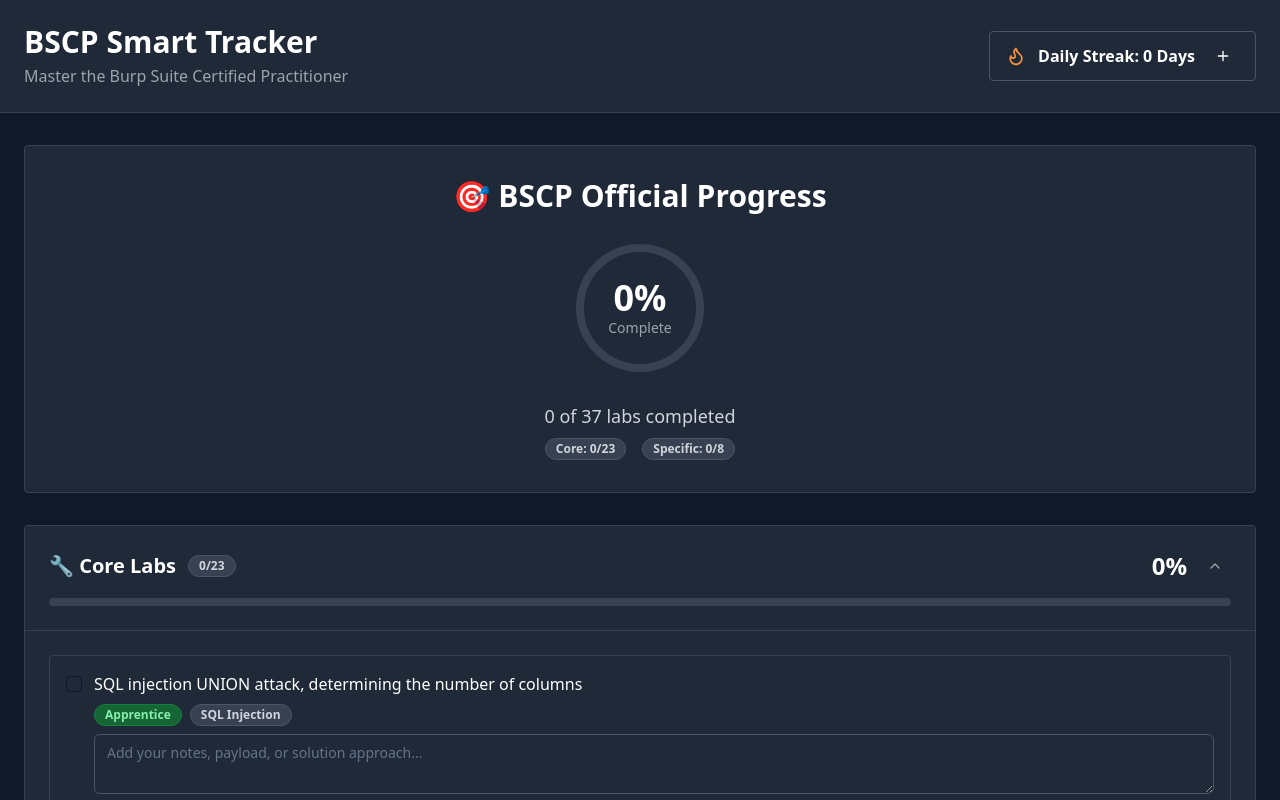
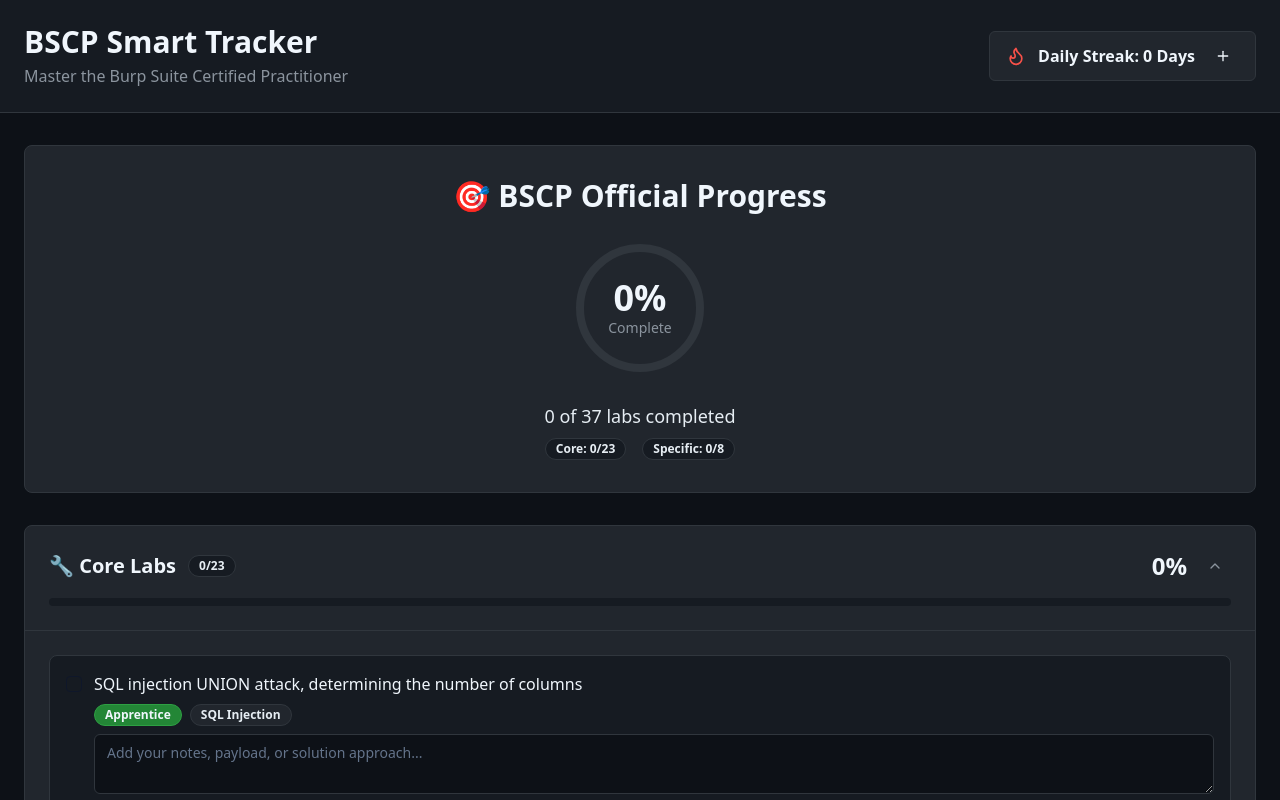
Before and after one commit to kabir0104k/bscp-hack-tracker-pro, a React (Vite) app: page / in a window 1280 px wide. Shown: the top 800 px of the page. Built offline with nearby package versions, Linux system fonts and the light colour scheme.

Commit message:
Refactor: Apply color scheme from the provided repo
Apply the color scheme from the provided GitHub repository to the UI.

```diff
--- a/src/components/BSCPTracker.tsx
+++ b/src/components/BSCPTracker.tsx
@@ -93,19 +93,19 @@ const BSCPTracker = () => {
   return (
     <div className="space-y-8">
       {/* BSCP Official Progress Header */}
-      <div className="bg-gray-800 border border-gray-700 p-8 rounded">
+      <div className="bg-[#21262d] border border-[#30363d] p-8 rounded-lg">
         <div className="text-center space-y-6">
-          <h2 className="text-3xl font-bold text-white">
+          <h2 className="text-3xl font-bold text-[#f0f6fc]">
             🎯 BSCP Official Progress
           </h2>
           <CircularProgress value={overallProgress} size={140} />
           <div className="text-center space-y-2">
-            <div className="text-gray-300 text-lg">{totalCompleted} of {totalLabs} labs completed</div>
+            <div className="text-[#e6edf3] text-lg">{totalCompleted} of {totalLabs} labs completed</div>
             <div className="flex gap-4 justify-center">
-              <Badge className="bg-gray-700 text-gray-300 border-gray-600">
+              <Badge className="bg-[#161b22] text-[#e6edf3] border-[#30363d] hover:bg-[#30363d]">
                 Core: {coreStats.completed}/{coreStats.total}
               </Badge>
-              <Badge className="bg-gray-700 text-gray-300 border-gray-600">
+              <Badge className="bg-[#161b22] text-[#e6edf3] border-[#30363d] hover:bg-[#30363d]">
                 Specific: {specificStats.completed}/{specificStats.total}
               </Badge>
             </div>
@@ -145,14 +145,14 @@ const BSCPTracker = () => {
       </div>
 
       {!mysteryUnlocked && (
-        <div className="text-center p-4 bg-gray-800 border border-gray-700 rounded">
-          <p className="text-gray-400">🔒 Complete 15+ Core Labs and 5+ Specific Labs to unlock Mystery Labs</p>
+        <div className="text-center p-4 bg-[#21262d] border border-[#30363d] rounded-lg">
+          <p className="text-[#8b949e]">🔒 Complete 15+ Core Labs and 5+ Specific Labs to unlock Mystery Labs</p>
         </div>
       )}
 
       {!examUnlocked && (
-        <div className="text-center p-4 bg-gray-800 border border-gray-700 rounded">
-          <p className="text-gray-400">🔒 Complete all other sections to unlock the Practice Exam</p>
+        <div className="text-center p-4 bg-[#21262d] border border-[#30363d] rounded-lg">
+          <p className="text-[#8b949e]">🔒 Complete all other sections to unlock the Practice Exam</p>
         </div>
       )}
     </div>
--- a/src/components/bscp/CircularProgress.tsx
+++ b/src/components/bscp/CircularProgress.tsx
@@ -17,7 +17,7 @@ const CircularProgress = ({ value, size = 120 }: CircularProgressProps) => {
           cx={size / 2}
           cy={size / 2}
           r={radius}
-          stroke="#374151"
+          stroke="#30363d"
           strokeWidth="8"
           fill="none"
         />
@@ -25,7 +25,7 @@ const CircularProgress = ({ value, size = 120 }: CircularProgressProps) => {
           cx={size / 2}
           cy={size / 2}
           r={radius}
-          stroke="#10b981"
+          stroke="#238636"
           strokeWidth="8"
           fill="none"
           strokeDasharray={strokeDasharray}
@@ -35,10 +35,10 @@ const CircularProgress = ({ value, size = 120 }: CircularProgressProps) => {
         />
       </svg>
       <div className="absolute flex flex-col items-center">
-        <span className="text-4xl font-bold text-white">
+        <span className="text-4xl font-bold text-[#f0f6fc]">
           {value}%
         </span>
-        <span className="text-sm text-gray-400 font-medium">Complete</span>
+        <span className="text-sm text-[#8b949e] font-medium">Complete</span>
       </div>
     </div>
   );
--- a/src/components/bscp/LabCard.tsx
+++ b/src/components/bscp/LabCard.tsx
@@ -15,15 +15,15 @@ interface LabCardProps {
 const LabCard = ({ lab, sectionKey, updateLab, locked = false }: LabCardProps) => {
   const getDifficultyColor = (difficulty: string) => {
     switch (difficulty) {
-      case 'Apprentice': return 'bg-green-800 text-green-300 border-green-700';
-      case 'Practitioner': return 'bg-yellow-800 text-yellow-300 border-yellow-700';
-      case 'Expert': return 'bg-red-800 text-red-300 border-red-700';
-      default: return 'bg-gray-700 text-gray-300 border-gray-600';
+      case 'Apprentice': return 'bg-[#238636] text-[#f0f6fc] border-[#2ea043]';
+      case 'Practitioner': return 'bg-[#d29922] text-[#24292f] border-[#fb8500]';
+      case 'Expert': return 'bg-[#da3633] text-[#f0f6fc] border-[#f85149]';
+      default: return 'bg-[#21262d] text-[#e6edf3] border-[#30363d]';
     }
   };
 
   return (
-    <div className="border border-gray-700 rounded p-4 space-y-3 bg-gray-850">
+    <div className="border border-[#30363d] rounded-lg p-4 space-y-3 bg-[#161b22]">
       <div className="flex items-start gap-3">
         <Checkbox
           checked={lab.completed}
@@ -33,16 +33,16 @@ const LabCard = ({ lab, sectionKey, updateLab, locked = false }: LabCardProps) =
         />
         <div className="flex-1 space-y-2">
           <div className="flex items-start justify-between gap-2">
-            <h4 className={`font-medium ${lab.completed ? 'line-through text-gray-400' : 'text-white'}`}>
+            <h4 className={`font-medium ${lab.completed ? 'line-through text-[#8b949e]' : 'text-[#f0f6fc]'}`}>
               {lab.name}
             </h4>
-            {lab.completed && <CheckCircle className="w-5 h-5 text-green-400 flex-shrink-0" />}
+            {lab.completed && <CheckCircle className="w-5 h-5 text-[#238636] flex-shrink-0" />}
           </div>
           <div className="flex gap-2">
             <Badge className={getDifficultyColor(lab.difficulty)}>
               {lab.difficulty}
             </Badge>
-            <Badge className="bg-gray-700 text-gray-300 border-gray-600">
+            <Badge className="bg-[#21262d] text-[#e6edf3] border-[#30363d] hover:bg-[#30363d]">
               {lab.category}
             </Badge>
           </div>
@@ -50,7 +50,7 @@ const LabCard = ({ lab, sectionKey, updateLab, locked = false }: LabCardProps) =
             placeholder="Add your notes, payload, or solution approach..."
             value={lab.notes}
             onChange={(e) => updateLab(sectionKey, lab.id, 'notes', e.target.value)}
-            className="min-h-[60px] bg-gray-800 border-gray-600 text-white placeholder-gray-400"
+            className="min-h-[60px] bg-[#0d1117] border-[#30363d] text-[#e6edf3] placeholder-[#8b949e] focus:border-[#58a6ff]"
             disabled={locked}
           />
         </div>
--- a/src/components/bscp/LabSection.tsx
+++ b/src/components/bscp/LabSection.tsx
@@ -26,24 +26,29 @@ const LabSection = ({ title, labs, sectionKey, updateLab, locked = false }: LabS
   const stats = getCompletionStats(labs);
 
   return (
-    <div className="bg-gray-800 border border-gray-700 rounded">
-      <div className="p-6 border-b border-gray-700">
+    <div className="bg-[#21262d] border border-[#30363d] rounded-lg">
+      <div className="p-6 border-b border-[#30363d]">
         <div className="flex items-center justify-between cursor-pointer" onClick={() => setIsOpen(!isOpen)}>
           <div className="flex items-center gap-3">
-            {locked && <Lock className="w-5 h-5 text-gray-400" />}
-            <h3 className="text-xl font-semibold text-white">{title}</h3>
-            <Badge className="bg-gray-700 text-gray-300 border-gray-600">
+            {locked && <Lock className="w-5 h-5 text-[#8b949e]" />}
+            <h3 className="text-xl font-semibold text-[#f0f6fc]">{title}</h3>
+            <Badge className="bg-[#161b22] text-[#e6edf3] border-[#30363d] hover:bg-[#30363d]">
               {stats.completed}/{stats.total}
             </Badge>
           </div>
           <div className="flex items-center gap-3">
-            <span className="text-2xl font-bold text-white">{stats.percentage}%</span>
-            <Button variant="ghost" size="sm" className="p-0 h-8 w-8 text-gray-400 hover:text-white hover:bg-gray-700">
+            <span className="text-2xl font-bold text-[#f0f6fc]">{stats.percentage}%</span>
+            <Button variant="ghost" size="sm" className="p-0 h-8 w-8 text-[#8b949e] hover:text-[#f0f6fc] hover:bg-[#30363d]">
               {isOpen ? <ChevronUp className="h-4 w-4" /> : <ChevronDown className="h-4 w-4" />}
             </Button>
           </div>
         </div>
-        <Progress value={stats.percentage} className="h-2 bg-gray-700 mt-4" />
+        <div className="mt-4">
+          <Progress
+            value={stats.percentage}
+            className="h-2 bg-[#161b22] [&>div]:bg-[#238636]"
+          />
+        </div>
       </div>
 
       {isOpen && (
--- a/src/pages/Index.tsx
+++ b/src/pages/Index.tsx
@@ -47,27 +47,27 @@ const Index = () => {
   };
 
   return (
-    <div className="min-h-screen bg-gray-900 text-white">
+    <div className="min-h-screen bg-[#0d1117] text-[#e6edf3]">
       {/* Header */}
-      <div className="border-b border-gray-700 bg-gray-800">
+      <div className="border-b border-[#30363d] bg-[#161b22]">
         <div className="container mx-auto px-6 py-6">
           <div className="flex items-center justify-between">
             <div>
-              <h1 className="text-3xl font-bold text-white">
+              <h1 className="text-3xl font-bold text-[#f0f6fc]">
                 BSCP Smart Tracker
               </h1>
-              <p className="text-gray-400 mt-1">Master the Burp Suite Certified Practitioner</p>
+              <p className="text-[#8b949e] mt-1">Master the Burp Suite Certified Practitioner</p>
             </div>
 
             <div className="flex items-center gap-4">
-              <div className="flex items-center gap-3 bg-gray-800 px-4 py-2 rounded border border-gray-600">
-                <Flame className="w-5 h-5 text-orange-400" />
-                <span className="font-semibold text-white">Daily Streak: {dailyStreak} Days</span>
+              <div className="flex items-center gap-3 bg-[#21262d] px-4 py-2 rounded-md border border-[#30363d]">
+                <Flame className="w-5 h-5 text-[#f85149]" />
+                <span className="font-semibold text-[#f0f6fc]">Daily Streak: {dailyStreak} Days</span>
                 <Button
                   size="sm"
                   variant="ghost"
                   onClick={incrementStreak}
-                  className="w-8 h-8 p-0 hover:bg-gray-700 text-white"
+                  className="w-8 h-8 p-0 hover:bg-[#30363d] text-[#f0f6fc]"
                 >
                   <Plus className="w-4 h-4" />
                 </Button>
```
